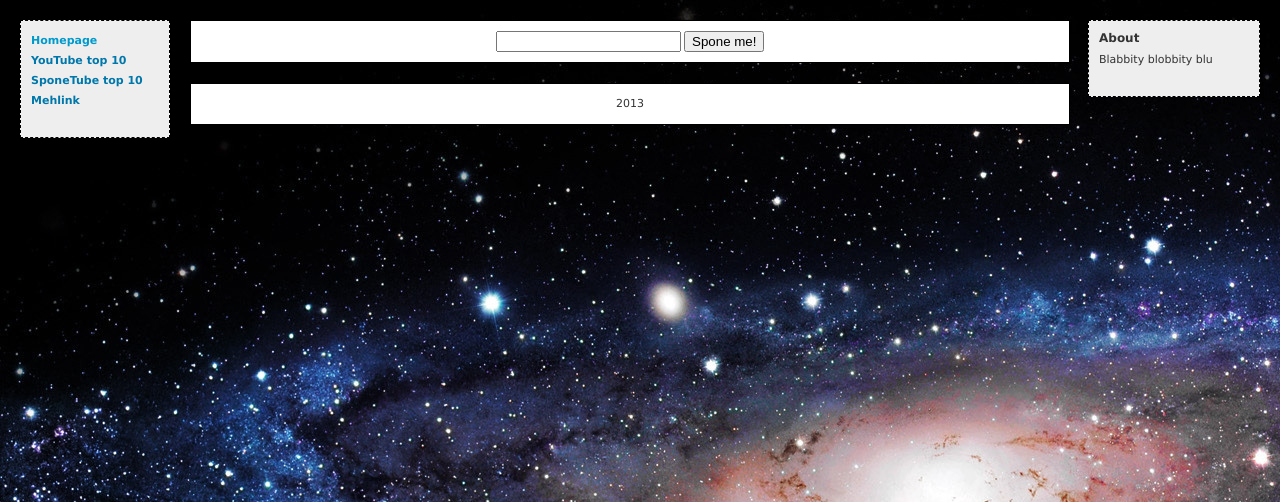
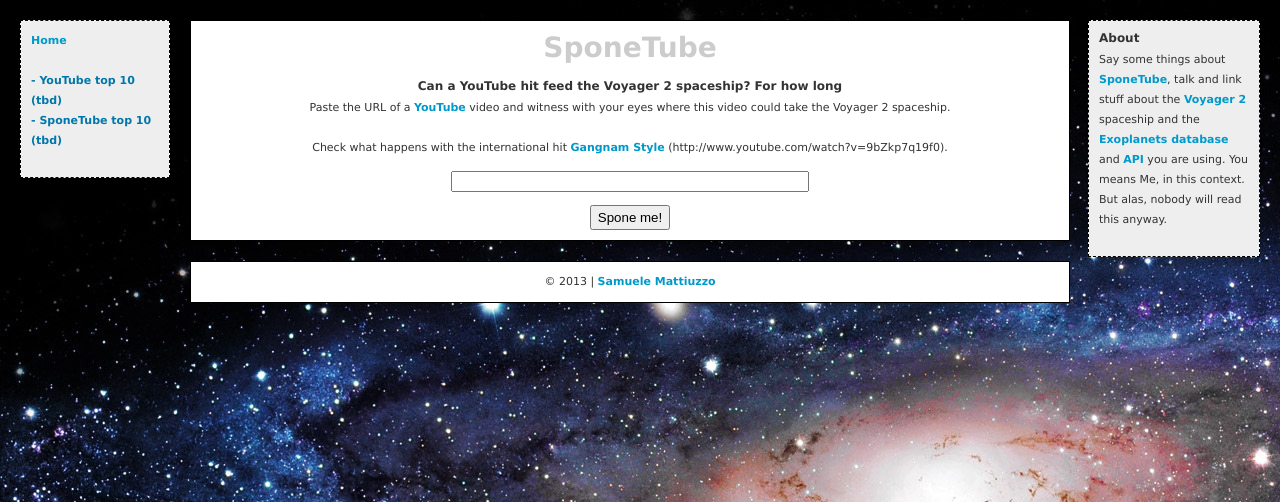
Before and after one commit to samuele-mattiuzzo/sponetube, a Python web app: template templates/homepage.html in a window 1280 px wide. Shown: the top 502 px of the page. Run offline with Jinja, Linux system fonts and the light colour scheme; the template is opened without the code that fills it, so the values that code supplies are empty.

Commit message:
Various copy texts, near-completion templates tailoring

```diff
--- a/templates/base.html
+++ b/templates/base.html
@@ -15,10 +15,9 @@
     {% block leftmenu %}
     <div id="navAlpha">
         <p>
-            <a href="/" title="SponeTube">Homepage</a> <br/>
-            <a href="" title="">YouTube top 10</a> <br/>
-            <a href="" title="">SponeTube top 10</a> <br/>
-            <a href="" title="">Mehlink</a> <br/>
+            <a href="/" title="SponeTube">Home</a> <br/><br/>
+            <a href="" title="">- YouTube top 10 (tbd)</a> <br/>
+            <a href="" title="">- SponeTube top 10 (tbd)</a> <br/>
         </p>
     </div>
     {% endblock %}
@@ -27,13 +26,13 @@
     {% block rightmenu %}
     <div id="navBeta">
         <h2>About</h2>
-        <p>Blabbity blobbity blu</p>
+        <p>Say some things about <a href="http://sponetube.appspot.com">SponeTube</a>, talk and link stuff about the <a href="http://en.wikipedia.org/wiki/Voyager_2">Voyager 2</a> spaceship and the <a href="http://exoplanetarchive.ipac.caltech.edu/">Exoplanets database</a> and <a href="http://exoplanet.eu/catalog/all_fields/">API</a> you are using. You means Me, in this context. But alas, nobody will read this anyway.</p>
     </div>
     {% endblock %}
 
     <!-- footer -->
-    <div class="content">
-        <p>2013</p>
+    <div class="content" id="footer">
+        <p>&copy; 2013 | <a href="mailto:samumatt@gmail.com">Samuele Mattiuzzo</a></p>
     </div>
 
   </body>
--- a/templates/homepage.html
+++ b/templates/homepage.html
@@ -2,9 +2,20 @@
 
 {% block content %}
 
+    <h1>SponeTube</h1>
+    <h2>Can a YouTube hit feed the Voyager 2 spaceship? For how long</h2>
+
+    <p>
+        Paste the URL of a <a href="http://youtube.com">YouTube</a> video and witness with your eyes
+        where this video could take the Voyager 2 spaceship. <br/><br/>
+
+        Check what happens with the international hit <a href="http://www.youtube.com/watch?v=9bZkp7q19f0">Gangnam Style</a> (http://www.youtube.com/watch?v=9bZkp7q19f0).
+    </p>
+
+    <br/>
     <form action="/" method="post">
-        <input type="text" id="videourl" name="videourl" />
-        <input type="submit" value="Spone me!" />
+        <input type="text" id="videourl" name="videourl" style="width: 350px;" />
+        <br/><br/><input type="submit" value="Spone me!" style="height: 25px;" />
     </form>
 
 {% endblock content %}
--- a/templates/videopage.html
+++ b/templates/videopage.html
@@ -5,10 +5,10 @@
 {% block content %}
 
   <h1>{{ title|safe }}</h1>
-  <h2>{{ views|safe }} views, {{ length|safe }} seconds</h2>
+  <p>{{ views|safe }} views, {{ length|safe }} seconds</p>
 
   <img src="{{ thumbnail }}" />
 
-  <p>We wasted {{ ytm|safe }} on this video!</p>
+  <h2>We wasted {{ ytm|safe }} on this video!</h2>
 
 {% endblock %}
```
